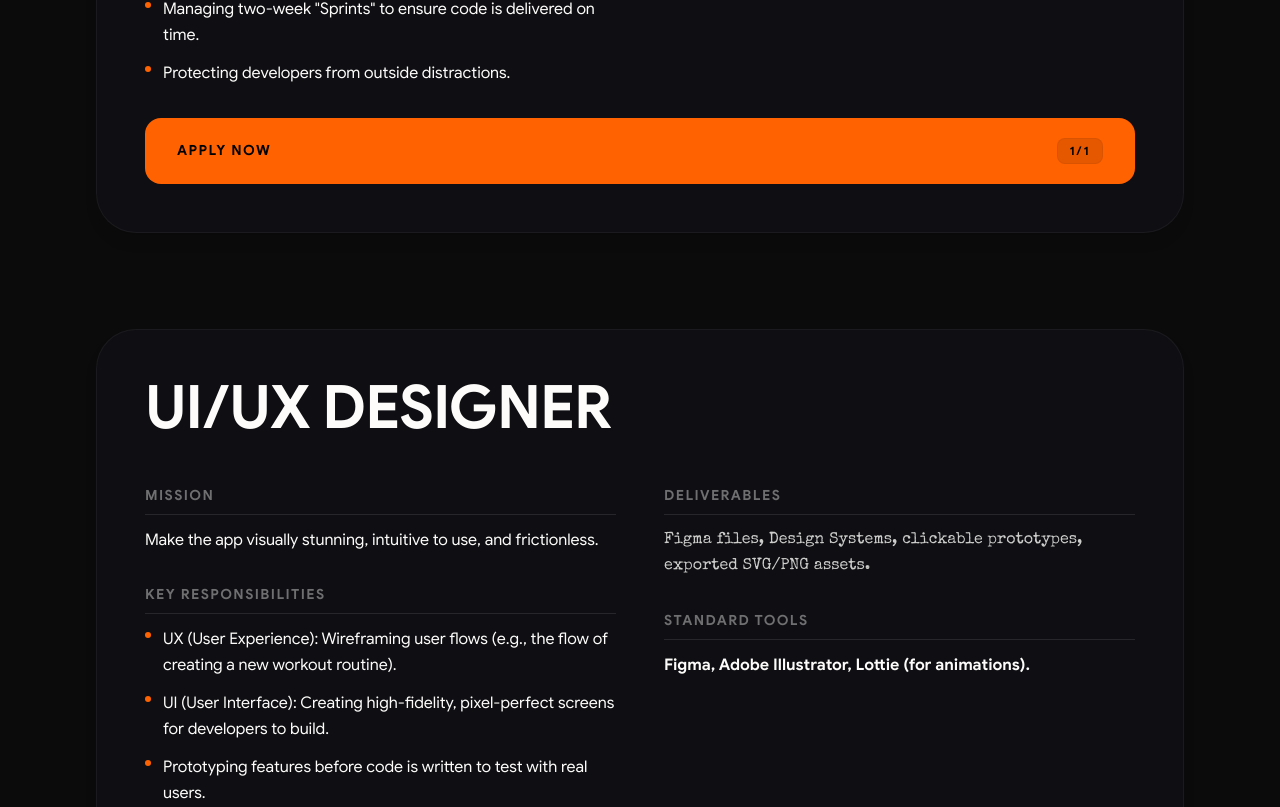
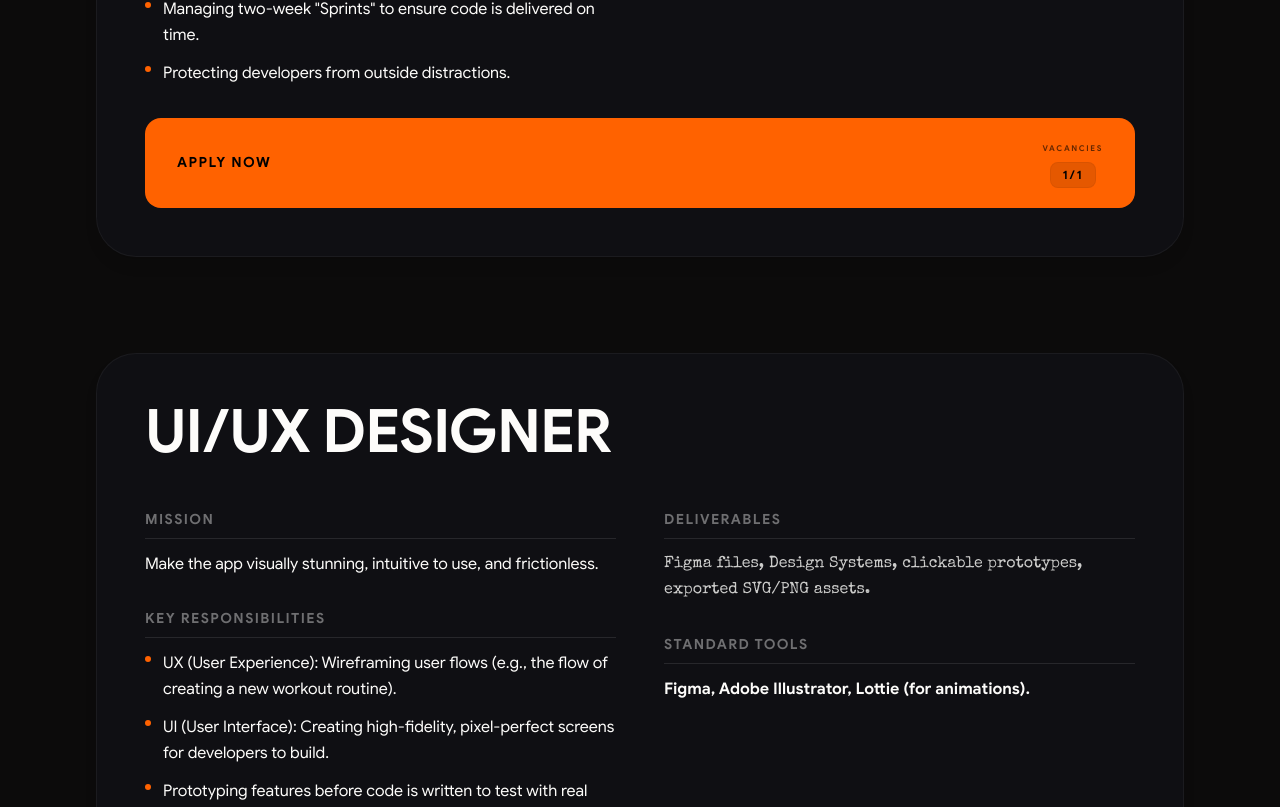
Before and after one commit to duskdynamicsproductions/elevate, a React (Vite) app: page /joinourjourney in a window 1280 px wide. Shown: the part 1353-2160 px from the top of the page. Built offline with nearby package versions, Linux system fonts and the light colour scheme; a web font is replaced by a local one.

Commit message:
style: add 'VACANCIES' label above the availability fraction inside the Apply Now button

```diff
--- a/src/JoinOurJourneyPage.tsx
+++ b/src/JoinOurJourneyPage.tsx
@@ -261,9 +261,14 @@ export function JoinOurJourneyPage() {
                   className={`flex w-full items-center justify-between bg-elevate-orange text-black px-6 sm:px-8 py-3.5 md:py-5 font-black uppercase tracking-widest text-[10px] md:text-sm hover:bg-white transition-colors duration-300 rounded-[1rem] ${role.availability.startsWith('0/') ? 'opacity-50 cursor-not-allowed' : ''}`}
                 >
                   <span>Apply Now</span>
-                  <span className="bg-black/10 text-black px-3 py-1 rounded-lg border border-black/5 text-[9px] md:text-xs">
-                    {role.availability}
-                  </span>
+                  <div className="flex flex-col items-center">
+                    <span className="text-[7px] md:text-[8px] font-bold tracking-[0.2em] uppercase opacity-60 mb-1">
+                      Vacancies
+                    </span>
+                    <span className="bg-black/10 text-black px-3 py-1 rounded-lg border border-black/5 text-[9px] md:text-xs leading-none">
+                      {role.availability}
+                    </span>
+                  </div>
                 </a>
               </div>
 
```
